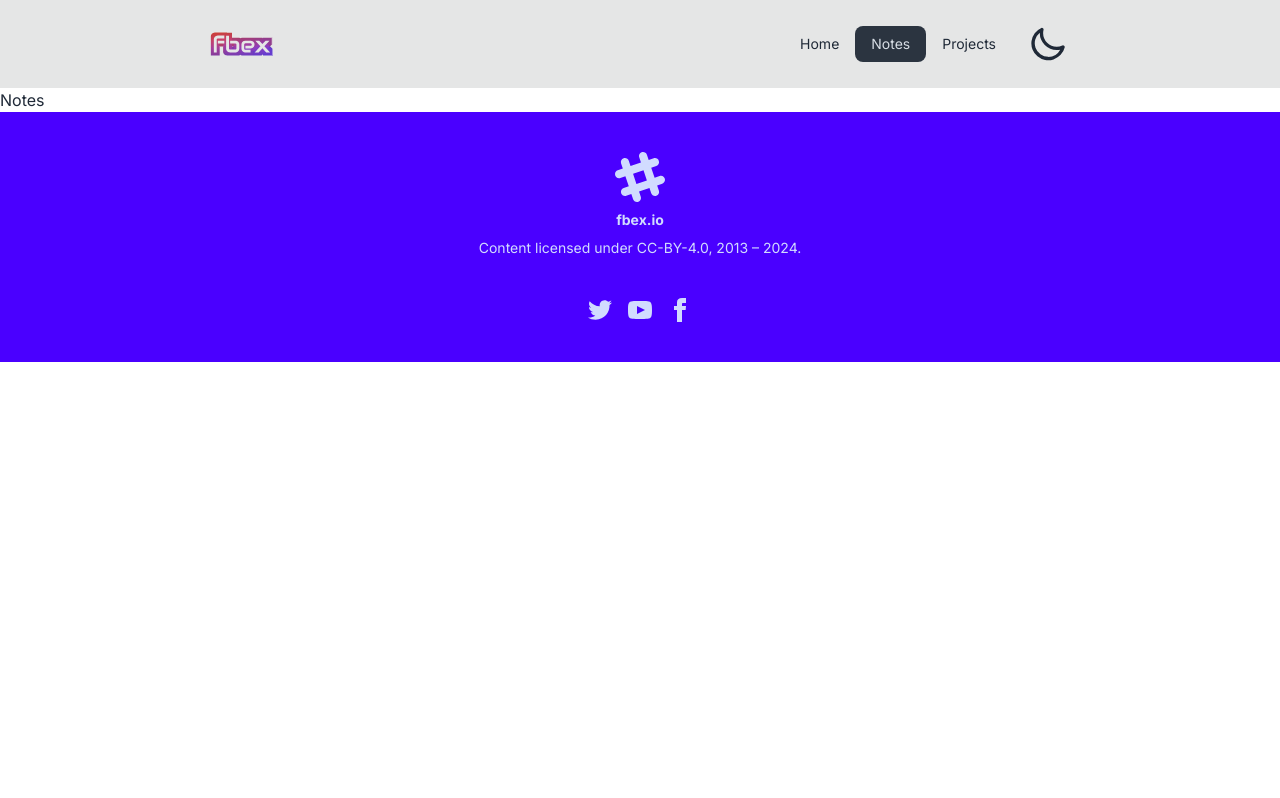
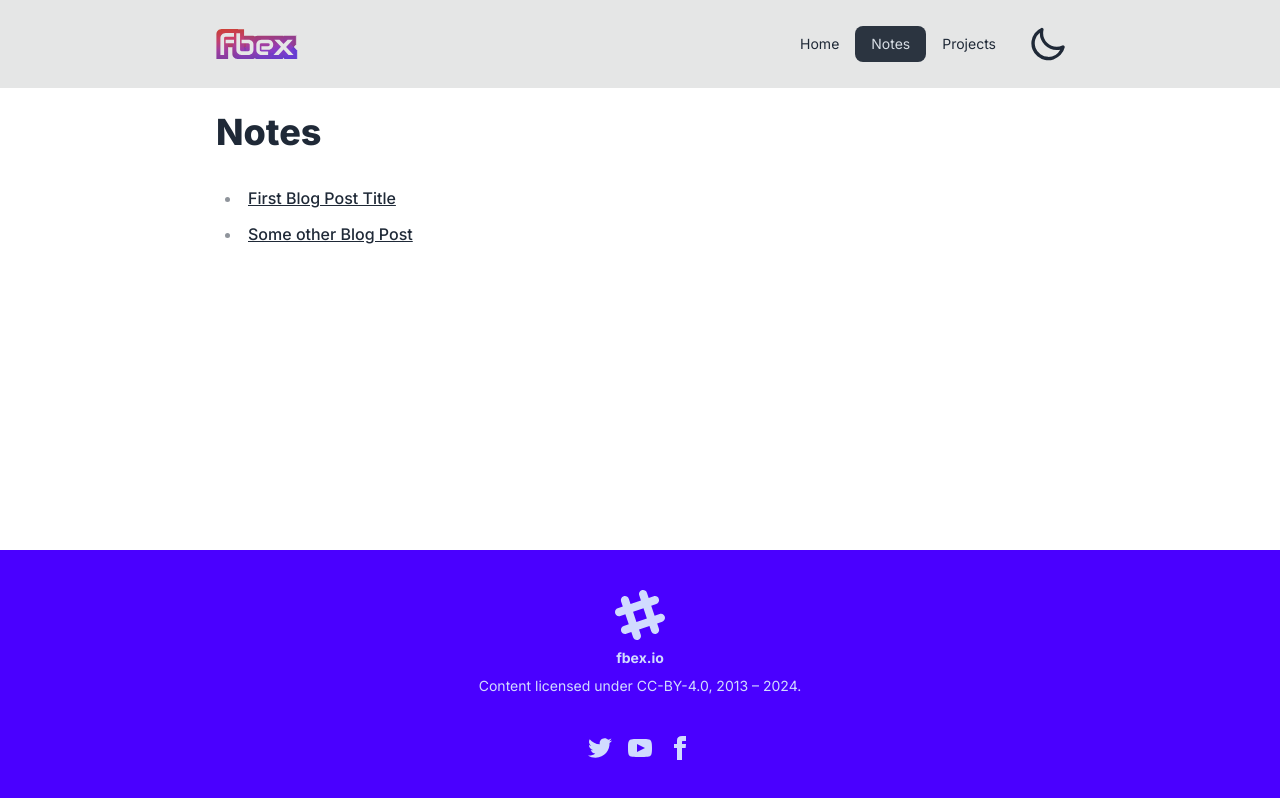
Before and after one commit to fbex/nextjs-blog, a Next.js app: page /notes in a window 1280 px wide. Built offline with nearby package versions, Linux system fonts and the light colour scheme.

Commit message:
Add basic Notes layout

```diff
--- a/app/(home)/page.tsx
+++ b/app/(home)/page.tsx
@@ -2,7 +2,6 @@ import Image from "next/image";
 
 export default function Home() {
   return (
-    <>
     <main>
       <div className="hero min-h-[calc(100vh-250px-88px)] bg-base-200">
         <div className="hero-content text-center">
@@ -14,6 +13,5 @@ export default function Home() {
         </div>
       </div>
     </main>
-    </>
   )
 }
--- a/app/notes/page.tsx
+++ b/app/notes/page.tsx
@@ -1,5 +1,13 @@
+import Link from "next/link";
+
 export default function Notes() {
   return (
-    <div>Notes</div>
+    <main className="prose max-w-4xl mx-auto w-[100%] min-h-[calc(100vh-250px-88px)] p-6">
+      <h1>Notes</h1>
+      <ul>
+        <li><Link href="">First Blog Post Title</Link></li>
+        <li><Link href="">Some other Blog Post</Link></li>
+      </ul>
+    </main>
   )
 };
--- a/app/ui/Footer.tsx
+++ b/app/ui/Footer.tsx
@@ -2,8 +2,8 @@ export default function Footer() {
   return (
     <footer className="footer footer-center p-10 bg-primary text-primary-content max-h-[250px]">
       <aside>
-        <svg width="50" height="50" viewBox="0 0 24 24" xmlns="http://www.w3.org/2000/svg" fill-rule="evenodd"
-             clip-rule="evenodd" className="inline-block fill-current">
+        <svg width="50" height="50" viewBox="0 0 24 24" xmlns="http://www.w3.org/2000/svg" fillRule="evenodd"
+             clipRule="evenodd" className="inline-block fill-current">
           <path
             d="M22.672 15.226l-2.432.811.841 2.515c.33 1.019-.209 2.127-1.23 2.456-1.15.325-2.148-.321-2.463-1.226l-.84-2.518-5.013 1.677.84 2.517c.391 1.203-.434 2.542-1.831 2.542-.88 0-1.601-.564-1.86-1.314l-.842-2.516-2.431.809c-1.135.328-2.145-.317-2.463-1.229-.329-1.018.211-2.127 1.231-2.456l2.432-.809-1.621-4.823-2.432.808c-1.355.384-2.558-.59-2.558-1.839 0-.817.509-1.582 1.327-1.846l2.433-.809-.842-2.515c-.33-1.02.211-2.129 1.232-2.458 1.02-.329 2.13.209 2.461 1.229l.842 2.515 5.011-1.677-.839-2.517c-.403-1.238.484-2.553 1.843-2.553.819 0 1.585.509 1.85 1.326l.841 2.517 2.431-.81c1.02-.33 2.131.211 2.461 1.229.332 1.018-.21 2.126-1.23 2.456l-2.433.809 1.622 4.823 2.433-.809c1.242-.401 2.557.484 2.557 1.838 0 .819-.51 1.583-1.328 1.847m-8.992-6.428l-5.01 1.675 1.619 4.828 5.011-1.674-1.62-4.829z"></path>
         </svg>
--- a/app/ui/Navbar.tsx
+++ b/app/ui/Navbar.tsx
@@ -13,8 +13,7 @@ export default function Navbar() {
       <div className="max-w-4xl mx-auto w-[100%]">
         <div className="flex justify-between w-[100%] items-center">
           <div>
-            {/*<Link href="/" className="btn btn-ghost text-xl">fbex</Link>*/}
-            <Image src="/fbex-small.svg" width={100} height={100} alt="fbex logo" />
+            <Image src="/fbex-small.svg" width={130} height={100} alt="fbex logo" />
           </div>
           <div>
             <ul className="menu menu-horizontal px-1 items-center">
@@ -22,7 +21,7 @@ export default function Navbar() {
                 <Link href="/" className={clsx({'active': pathname === '/'})}>Home</Link>
               </li>
               <li>
-                <Link href="/notes" className={clsx({'active': pathname === '/notes'})}>Notes</Link>
+                <Link href={"/notes"} className={clsx({'active': pathname === '/notes'})}>Notes</Link>
               </li>
               <li>
                 <Link href="https://github.com/fbex" target="_blank">Projects</Link>
--- a/package.json
+++ b/package.json
@@ -15,6 +15,7 @@
     "react-dom": "^18"
   },
   "devDependencies": {
+    "@tailwindcss/typography": "^0.5.10",
     "@types/node": "^20",
     "@types/react": "^18",
     "@types/react-dom": "^18",
--- a/tailwind.config.ts
+++ b/tailwind.config.ts
@@ -1,4 +1,4 @@
-import type { Config } from 'tailwindcss'
+import type {Config} from 'tailwindcss'
 
 const config: Config = {
   content: [
@@ -15,6 +15,9 @@ const config: Config = {
       },
     },
   },
-  plugins: [require('daisyui')],
+  plugins: [
+    require("@tailwindcss/typography"),
+    require("daisyui")
+  ],
 }
 export default config
```
Also changed, not shown: 1 other file (tests, documents, lock files or other folders). Lines whose indentation alone changed are shown as unchanged.
